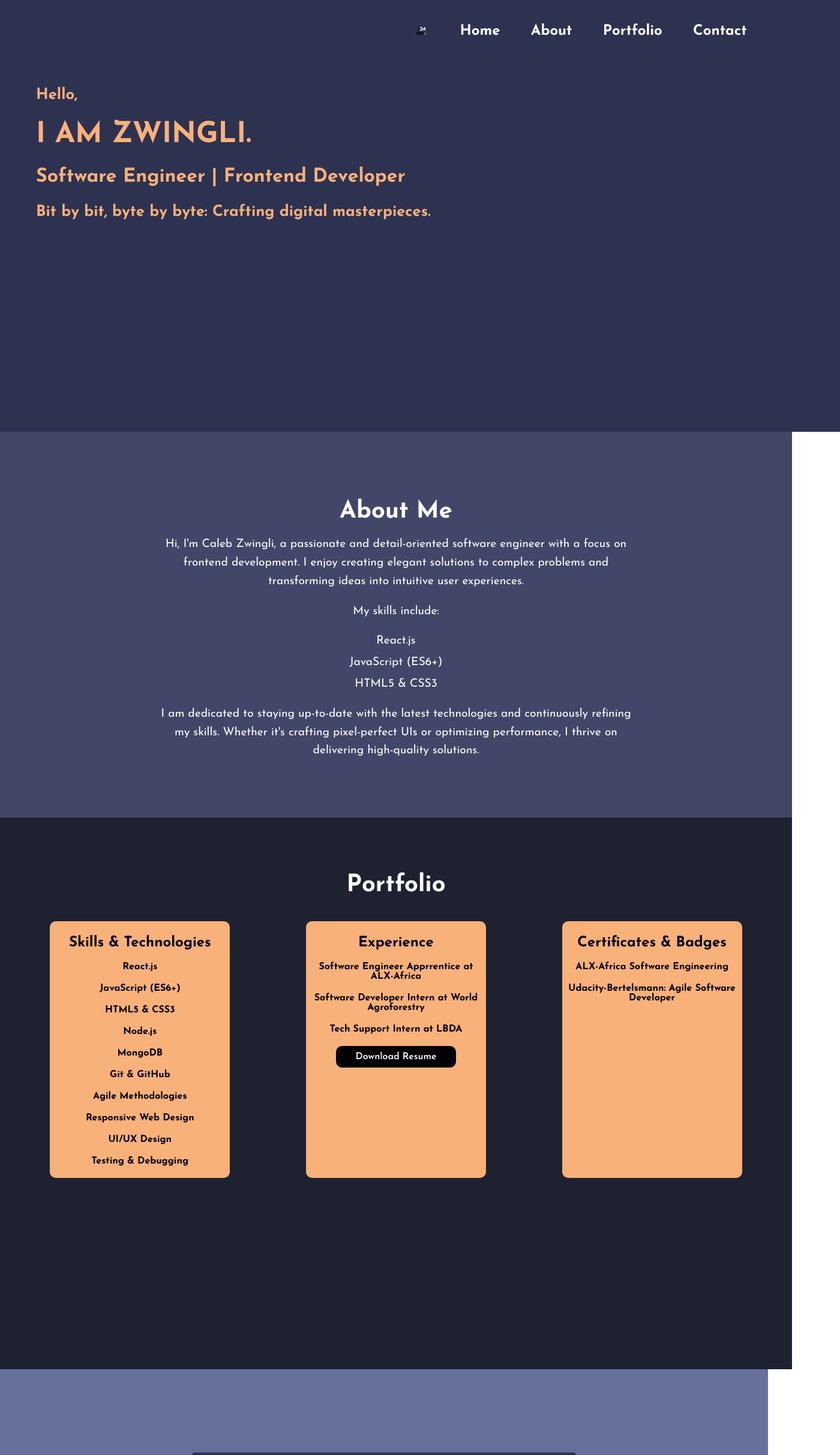
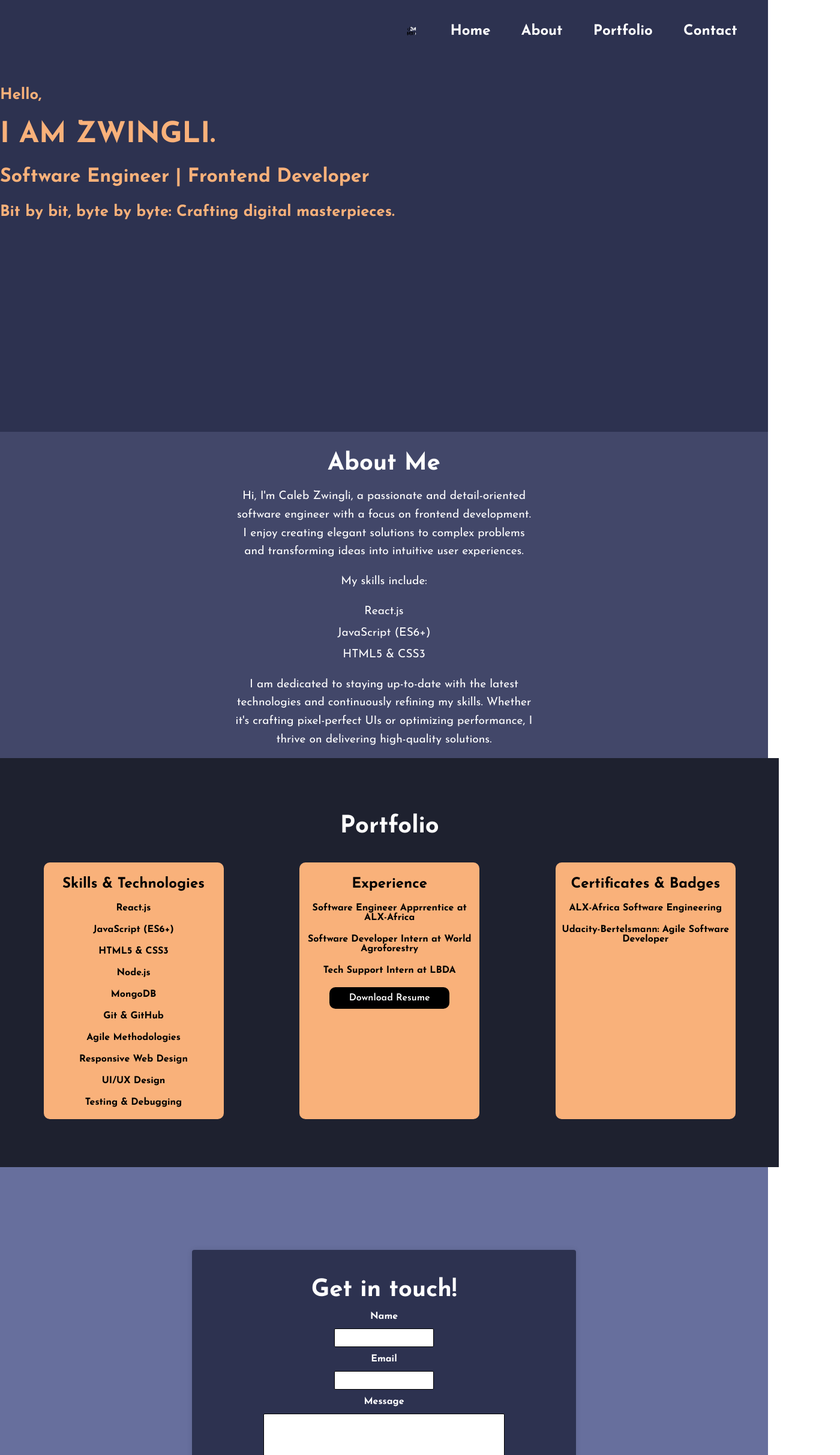
Before and after one commit to ZwingliCaleb/portfolio, a React (Create React App) app: page / in a window 1280 px wide. Shown: the top 2426 px of the page at 60% size, 1400 px wide, since content can reach past the window. Built offline with nearby package versions, Linux system fonts and the light colour scheme.

Commit message:
Styling problems. I'll find you Mr. Work around and I'll execute you

```diff
--- a/src/App.js
+++ b/src/App.js
@@ -5,10 +5,11 @@ import Footer from './components/Footer/Footer';
 import Contact from './components/Contact/Contact';
 import About from './components/About/About';
 import Portfolio from './components/Portfolio/Portfolio';
+import './App.scss';
 
 const App = () => {
   return (
-    <div>
+    <div className="app-container">
       <Header />
       <HeroSection id="Home"/>
       <About id="About"/>
--- a/src/App.scss
+++ b/src/App.scss
@@ -1,6 +1,4 @@
 /* App.scss */
-
-$background-color: #00418d;
-$secondary-text: #d9d9d9;
-$general-text: #ffffff;
-$triple-box: #ffd700;
+.app-container {
+    height: 100vh;
+}
--- a/src/components/About/About.scss
+++ b/src/components/About/About.scss
@@ -1,16 +1,16 @@
 // AboutMe.scss
 
 .about-container {
+    display: flex;
     background-color: #424769;
-    padding: 80px 20px;
-    height: 100%;
+    align-items: center;
+    justify-content: center;
     color: white;
     width: 100vw;
   }
 
   .about-content {
     max-width: 800px;
-    margin: 0 auto;
     text-align: center;
 
     h2 {
@@ -22,6 +22,7 @@
       font-size: 1.2rem;
       line-height: 1.6;
       margin-bottom: 15px;
+      max-width: 500px;
 
       ul {
         list-style: none;
--- a/src/components/ContactForm/ContactForm.js
+++ b/src/components/ContactForm/ContactForm.js
@@ -23,7 +23,7 @@ const ContactForm = () => {
   };
 
   return (
-    <form onSubmit={handleSubmit}>
+    <form onSubmit={handleSubmit} className="form">
       <label htmlFor="name">Name</label>
       <input
         type="text"
--- a/src/components/ContactForm/ContactForm.scss
+++ b/src/components/ContactForm/ContactForm.scss
@@ -1,7 +1,7 @@
 form {
     display: flex;
     flex-direction: column;
-    max-width: 300px;
+    width: 300px;
     margin: 0 auto;
     align-items: center;
 
--- a/src/components/Footer/Footer.scss
+++ b/src/components/Footer/Footer.scss
@@ -3,7 +3,7 @@
 .footer-container {
     background-color: black;
     color: white;
-    padding: 60px;
+    padding: 60px 0 60px 0;
     text-align: center;
     height: 20vh;
     width: 100vw;
--- a/src/components/Header/Header.scss
+++ b/src/components/Header/Header.scss
@@ -3,7 +3,7 @@
 header {
   background-color: #2d3250;
   color: white;
-  padding: 1.0rem;
+  padding: 1.0rem 0 1.0rem 0;
   position: fixed;
   top: 0;
   width: 100vw;
@@ -14,7 +14,6 @@ header {
     margin-right: auto;
     height: 20px;
     padding: 0.1rem 0.2rem 0.1rem 0.2rem;
-    padding-top: -10px;
   }
 
   nav {
@@ -32,7 +31,6 @@ header {
           text-decoration: none;
           color: white;
           font-weight: bold;
-          font-family: "Josefin Sans", sans-serif;
           transition: color 0.3s ease;
           font-size: 24px;
 
--- a/src/components/HeroSection/HeroSection.scss
+++ b/src/components/HeroSection/HeroSection.scss
@@ -2,7 +2,7 @@
 .hero-container {
   position: relative;
   color: #f9b17a; /* Set your desired text color */
-  padding: 120px 60px; /* Adjust padding as needed */
+  padding: 120px 0; /* Adjust padding as needed */
   text-align: left;
   background-color: #2d3250;
   width: 100vw;
--- a/src/components/Portfolio/Portfolio.scss
+++ b/src/components/Portfolio/Portfolio.scss
@@ -2,36 +2,35 @@
 
 .portfolio-container {
   display: flex;
-    flex-direction: column; /* Align items vertically */
-    align-items: center; /* Center items horizontally */
-    padding: 60px 20px; /* Adjust overall padding as needed */
+  flex-direction: column;
+  align-items: center;
+  padding: 60px 9.2px;
   background-color: #1E212F;
   text-align: center;
-    height: 100vh; /* Set the height of the portfolio section */
-    width: 100vw;
+  width: 100%; /* Set the width of the portfolio section */
 }
 
 .portfolio-header {
   font-size: 2.5rem;
   margin-bottom: 20px;
-    color:white;
+  color: white;
 }
 
 .portfolio-sections {
-    display: flex; /* Align sections horizontally */
-    justify-content: space-around; /* Adjust as needed */
+  display: flex;
+  justify-content: space-around;
   width: 100%; /* Ensure the sections take the full width */
 }
 
 .portfolio-section {
   flex: 1;
-    max-width: 300px; /* Adjust max-width as needed */
+  max-width: 300px;
   text-align: center;
   list-style-type: none;
   background-color: #f9b17a;
   color: black;
   border-radius: 10px;
-    margin: 20px; /* Add margin between portfolio sections */
+  margin: 20px;
 
   h3 {
     font-size: 1.5rem;
@@ -46,7 +45,7 @@
 
   li {
     margin-bottom: 20px;
-      font-weight:900;
+    font-weight: 900;
   }
 
   button {
--- a/src/global.scss
+++ b/src/global.scss
@@ -2,4 +2,9 @@
 body {
     font-family: "Josefin Sans", sans-serif;
     margin: 0;
+    padding: 0;
   }
+
+  #root {
+    height: 100vh;
+  }
```
Lines whose indentation alone changed are shown as unchanged.
